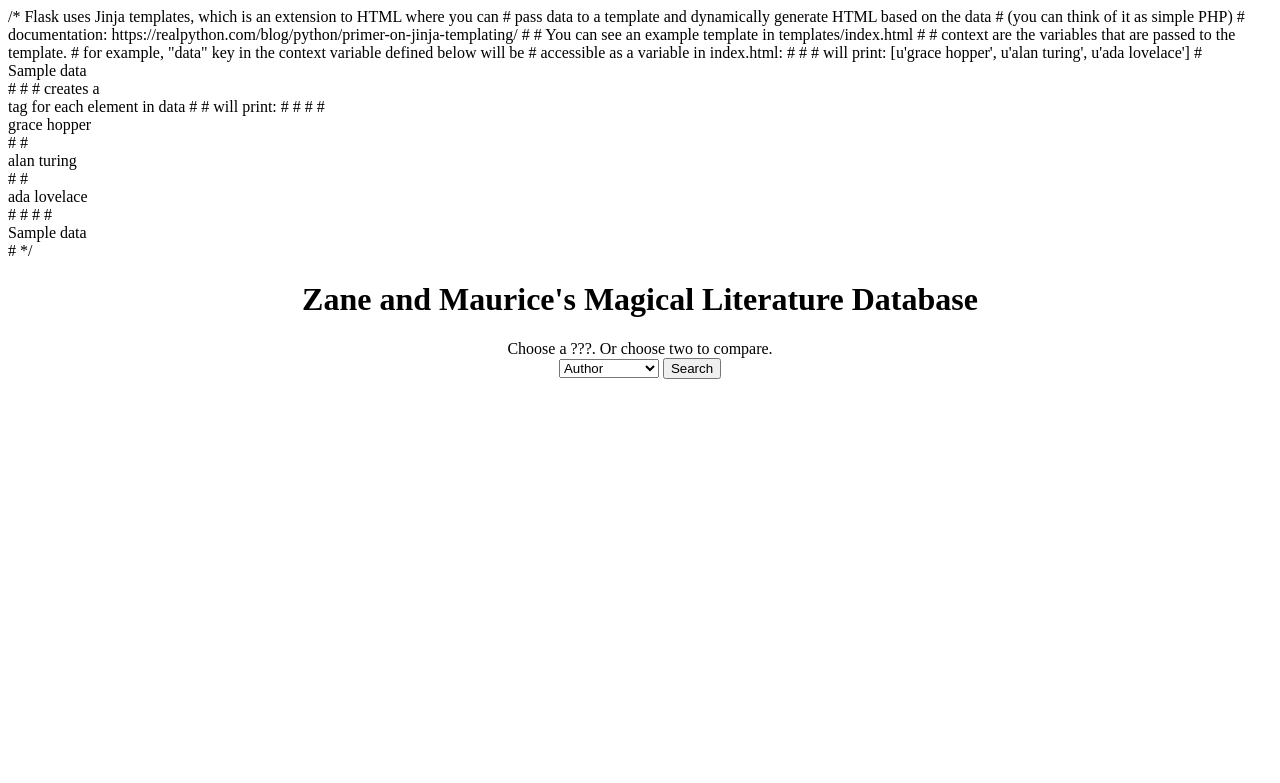
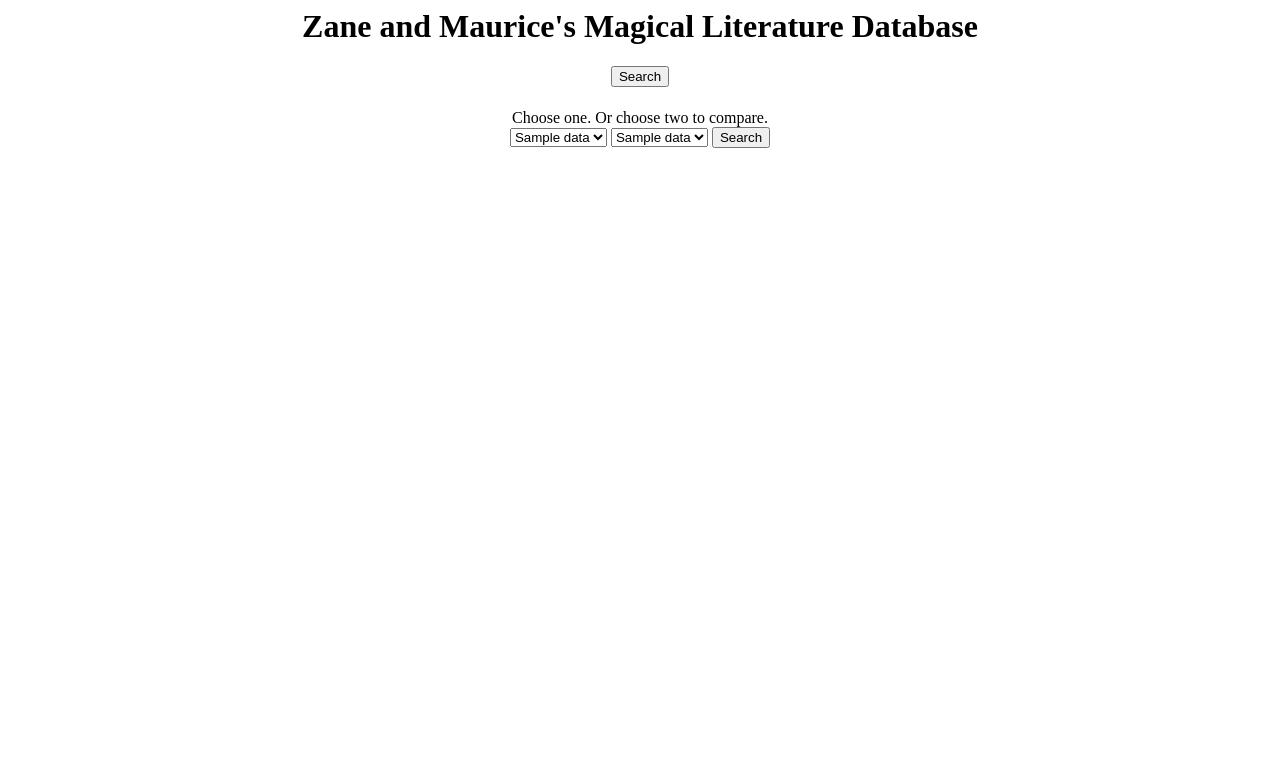
Before and after one commit to Maurice-Goldberg/SQL-Literature-DB-Exercise, a Flask app: template templates/selection.html in a window 1280 px wide. Shown: the top 783 px of the page. Run offline with Flask 2, Linux system fonts and the light colour scheme; the template is opened without the code that fills it: most values are stand-ins (such as "Sample title", 1, 10 or a date in 2020); parts of the project's set-up code (start-up, migrations or seed data) failed here and were passed over.

Commit message:
Created selection html page

```diff
--- a/templates/selection.html
+++ b/templates/selection.html
@@ -1,4 +1,4 @@
-/* Flask uses Jinja templates, which is an extension to HTML where you can
+<!--/* Flask uses Jinja templates, which is an extension to HTML where you can
   # pass data to a template and dynamically generate HTML based on the data
   # (you can think of it as simple PHP)
   # documentation: https://realpython.com/blog/python/primer-on-jinja-templating/
@@ -22,7 +22,7 @@
   #     {% for n in data %}
   #     <div>{{n}}</div>
   #     {% endfor %}
-*/
+*/-->
 
 <html>
 <style>
@@ -34,24 +34,24 @@
 <body>
 <center>
 <h1>Zane and Maurice's Magical Literature Database</h1>
+<h4><input type=submit value="Search"></td></tr></h4>
 </center>
 <center>
-<tr><td>Choose a ???. Or choose two to compare.</td><td>
+<tr><td>Choose one. Or choose two to compare.</td><td>
 			<td bgcolor="#DADADA">
-                        <form method="get" action="/selection">
-                                    <select name="category">
-                                            <option>Author</option>
-                                            <option>Text</option>
-                                            <option>Publisher</option>
-                                            <option>Country</option>
-                                            <option>Literary Style</option>
-                                            <option>Structure</option>
-                                            <option>Institution</option>
+                        <form method="get" action="/result">
+                                    <select name="entity1">
+					{% for n in data %}
+					<option>{{n}}</option>
+					{% endfor %}
+                                    </select></td></tr>
+                                    <select name="entity2">
+					{% for n in data %}
+					<option>{{n}}</option>
+					{% endfor %}
                                     </select></td></tr>
                         <input type=submit value="Search"></td></tr>
                         </form></td></tr>
 </center>
 </body>
 </html>
-
-<a href="index.html">
```
